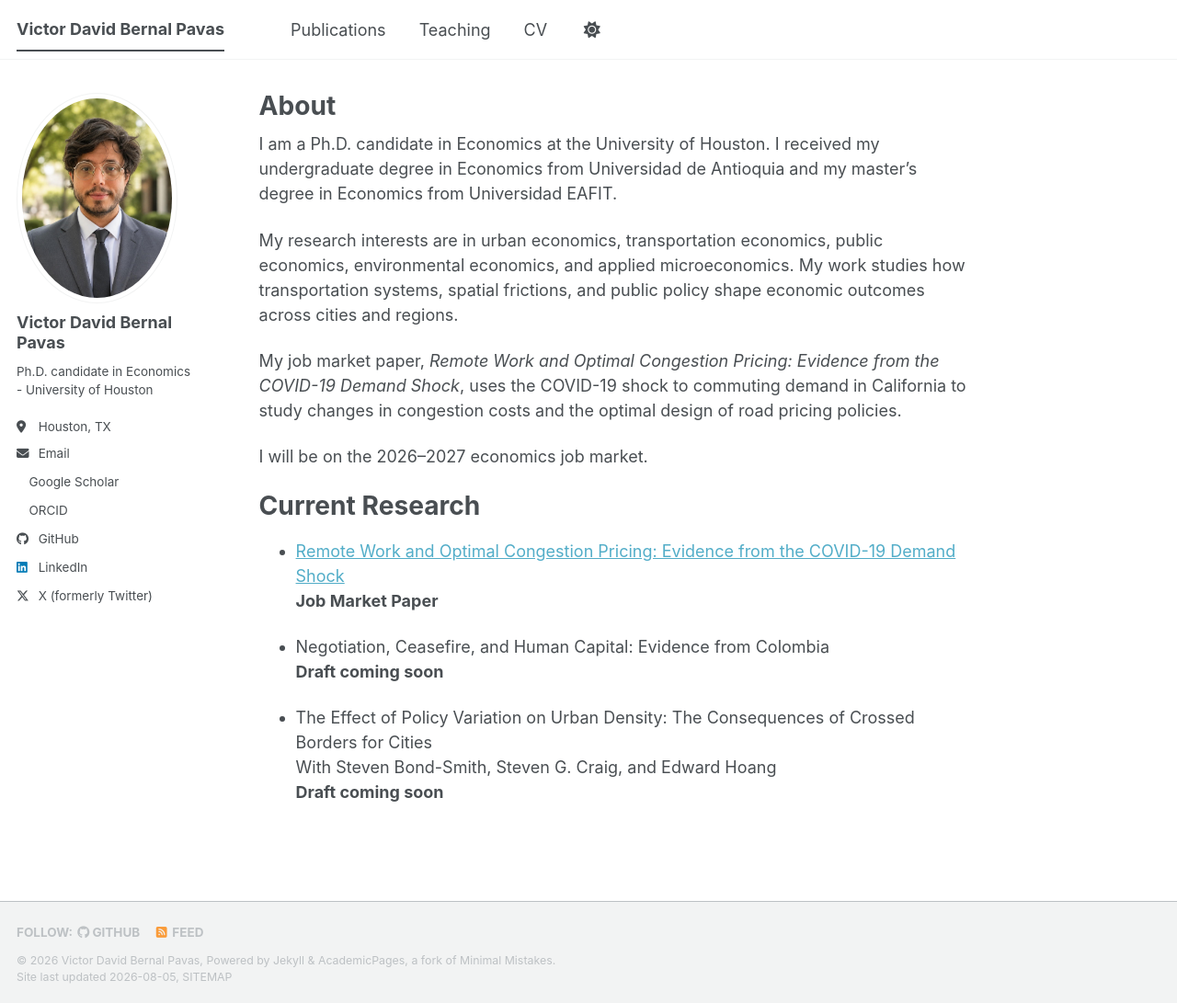
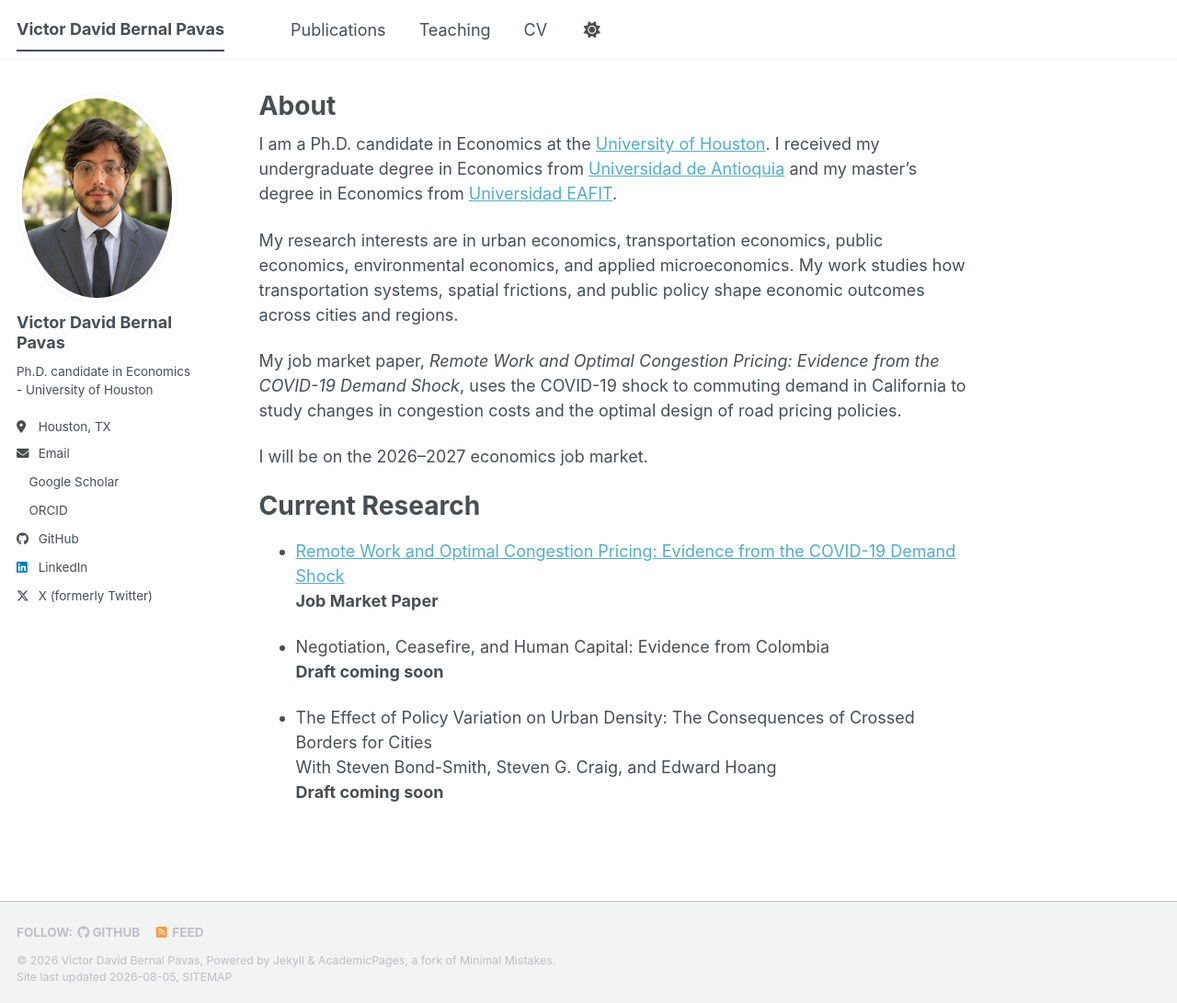
Before and after one commit to DavdBernal24/DavdBernal24.github.io, a Jekyll site: the page built from _pages/about.md, in a window 1280 px wide and 1091 px high. Shown: the whole window at 92% size. Built offline with Jekyll 4.4.1, drawn with Linux system fonts in a browser that asks for light colours; a style sheet for code colours, icons or effects is not loaded; part of the change alters nothing that is shown.

```diff
--- a/_pages/about.md
+++ b/_pages/about.md
@@ -7,7 +7,7 @@ redirect_from:
   - /about.html
 ---
 
-I am a Ph.D. candidate in Economics at the University of Houston. I received my undergraduate degree in Economics from Universidad de Antioquia and my master’s degree in Economics from Universidad EAFIT.
+I am a Ph.D. candidate in Economics at the [University of Houston](https://www.uh.edu/). I received my undergraduate degree in Economics from [Universidad de Antioquia](https://www.udea.edu.co/) and my master’s degree in Economics from [Universidad EAFIT](https://www.eafit.edu.co/).
 
 My research interests are in urban economics, transportation economics, public economics, environmental economics, and applied microeconomics. My work studies how transportation systems, spatial frictions, and public policy shape economic outcomes across cities and regions.
 
```
